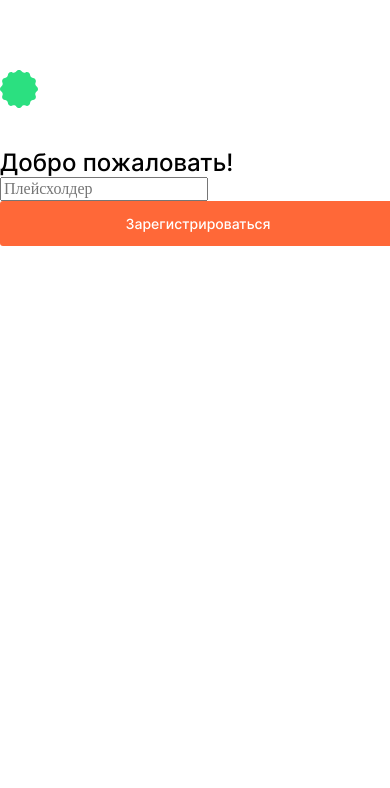
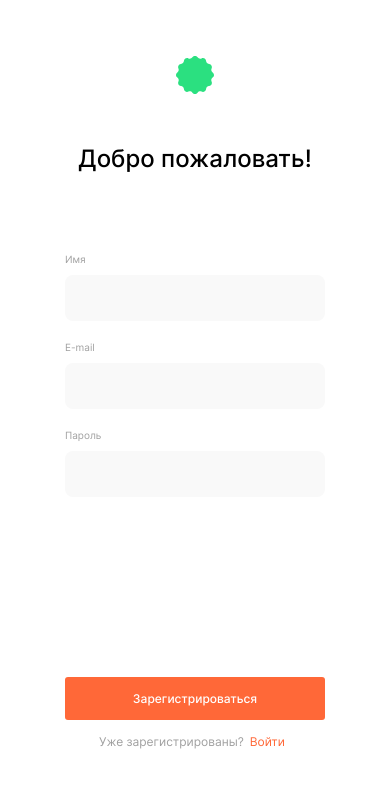
Before and after one commit to Nikolskii/movies-explorer-frontend, a React (Create React App) app: page / in a window 390 px wide. Shown: the top 788 px of the page. Built offline with nearby package versions, Linux system fonts and the light colour scheme.

Commit message:
feat: стилизовать компоненты FormField, Register

```diff
--- a/src/components/AuthForm/AuthForm.css
+++ b/src/components/AuthForm/AuthForm.css
@@ -1,10 +1,14 @@
 .auth-form {
+  padding: 40px 0 16px 0;
 }
 
 .auth-form__fieldset {
   margin: 0;
+  padding: 0;
   border: none;
-  padding: 0;
+  display: flex;
+  flex-direction: column;
+  row-gap: 20px;
 }
 
 .auth-form__button {
@@ -19,6 +23,7 @@
   width: 396px;
   padding: 14px;
   border-radius: 3px;
+  margin-top: 90px;
   -webkit-transition: opacity 0.6s;
   -o-transition: opacity 0.6s;
   transition: opacity 0.6s;
@@ -28,3 +33,19 @@
   cursor: pointer;
   opacity: 0.5;
 }
+
+@media screen and (max-width: 560px) {
+  .auth-form {
+    padding: 80px 0 14px 0;
+  }
+
+  .auth-form__button {
+    width: 260px;
+  }
+
+  .auth-form__button {
+    margin-top: 180px;
+    font-size: 12px;
+    line-height: 15px;
+  }
+}
--- a/src/components/FormField/FormField.css
+++ b/src/components/FormField/FormField.css
@@ -0,0 +1,31 @@
+.form-field {
+  display: flex;
+  flex-direction: column;
+  row-gap: 10px;
+}
+
+.form-field__label {
+  color: #a0a0a0;
+  font-family: 'Inter', Arial, sans-serif;
+  font-style: normal;
+  font-weight: 400;
+  font-size: 10px;
+  line-height: 12px;
+}
+
+.form-field__input {
+  border: none;
+  padding: 15px;
+  color: #000;
+  font-family: 'Inter', Arial, sans-serif;
+  font-style: normal;
+  font-weight: 400;
+  font-size: 13px;
+  line-height: 16px;
+  background-color: #f9f9f9;
+  border-radius: 8px;
+}
+
+.form-field__input:focus {
+  outline: 1px solid #ff6838;
+}
--- a/src/components/FormField/FormField.js
+++ b/src/components/FormField/FormField.js
@@ -1,17 +1,12 @@
 import './FormField.css';
 
-const FormField = ({ labelText, inputType, inputId }) => {
+const FormField = ({ labelText, type, name }) => {
   return (
     <div className="form-field">
-      <label className="form-field__label" for={inputId}>
+      <label className="form-field__label" htmlFor={name}>
         {labelText}
       </label>
-      <input
-        className="form-field__input"
-        type={inputType}
-        id={inputId}
-        placeholder="Плейсхолдер"
-      />
+      <input className="form-field__input" type={type} id={name} />
     </div>
   );
 };
--- a/src/components/Profile/Profile.css
+++ b/src/components/Profile/Profile.css
@@ -31,14 +31,14 @@
   row-gap: 17px;
 }
 
-.profile-form__param {
+.profile-form__field {
   display: flex;
   column-gap: 119px;
   border-bottom: 1px solid #e8e8e8;
   padding-bottom: 16px;
 }
 
-.profile-form__param:last-child {
+.profile-form__field:last-child {
   border: none;
 }
 
@@ -142,7 +142,7 @@
     row-gap: 365px;
   }
 
-  .profile-form__param {
+  .profile-form__field {
     column-gap: 30px;
   }
 
--- a/src/components/Profile/Profile.js
+++ b/src/components/Profile/Profile.js
@@ -6,8 +6,8 @@ const Profile = () => {
       <h1 className="profile__title">Привет, Денис!</h1>
       <form className="profile-form">
         <fieldset className="profile-form__fieldset">
-          <div className="profile-form__param">
-            <label className="profile-form__label" for="name">
+          <div className="profile-form__field">
+            <label className="profile-form__label" htmlFor="name">
               Имя
             </label>
             <input
@@ -18,8 +18,8 @@ const Profile = () => {
             />
           </div>
 
-          <div className="profile-form__param">
-            <label className="profile-form__label" for="email">
+          <div className="profile-form__field">
+            <label className="profile-form__label" htmlFor="email">
               E-mail
             </label>
             <input
--- a/src/components/Register/Register.css
+++ b/src/components/Register/Register.css
@@ -15,3 +15,66 @@
   line-height: 29px;
   margin: 40px 0 0 0;
 }
+
+.register__question {
+  color: #a0a0a0;
+  font-family: 'Inter', Arial, sans-serif;
+  font-style: normal;
+  font-weight: 400;
+  font-size: 14px;
+  line-height: 17px;
+  margin: 0;
+  text-align: center;
+}
+
+.register__button {
+  color: #ff6838;
+  font-family: 'Inter', Arial, sans-serif;
+  font-style: normal;
+  font-weight: 400;
+  font-size: 14px;
+  line-height: 17px;
+  margin: 0;
+  padding: 0 6px;
+  background-color: transparent;
+  border: none;
+  -webkit-transition: opacity 0.6s;
+  -o-transition: opacity 0.6s;
+  transition: opacity 0.6s;
+}
+
+.register__button:hover {
+  cursor: pointer;
+  opacity: 0.5;
+}
+
+@media screen and (max-width: 980px) {
+  .register {
+    padding: 56px 0 30px 0;
+  }
+
+  .register__title {
+    margin: 40px 0 0 0;
+  }
+}
+
+@media screen and (max-width: 560px) {
+  .register {
+    align-items: center;
+    width: 260px;
+  }
+
+  .register__title {
+    margin: 50px 0 0 0;
+  }
+
+  .register__question {
+    font-size: 12px;
+    line-height: 15px;
+  }
+
+  .register__button {
+    font-size: 12px;
+    line-height: 15px;
+  }
+}
--- a/src/components/Register/Register.js
+++ b/src/components/Register/Register.js
@@ -9,8 +9,14 @@ const Register = () => {
       <Logo />
       <h1 className="register__title">Добро пожаловать!</h1>
       <AuthForm buttonText="Зарегистрироваться">
-        <FormField />
+        <FormField labelText="Имя" type="text" name="name" />
+        <FormField labelText="E-mail" type="text" name="email" />
+        <FormField labelText="Пароль" type="password" name="password" />
       </AuthForm>
+      <p className="register__question">
+        Уже зарегистрированы?
+        <button className="register__button">Войти</button>
+      </p>
     </section>
   );
 };
```
